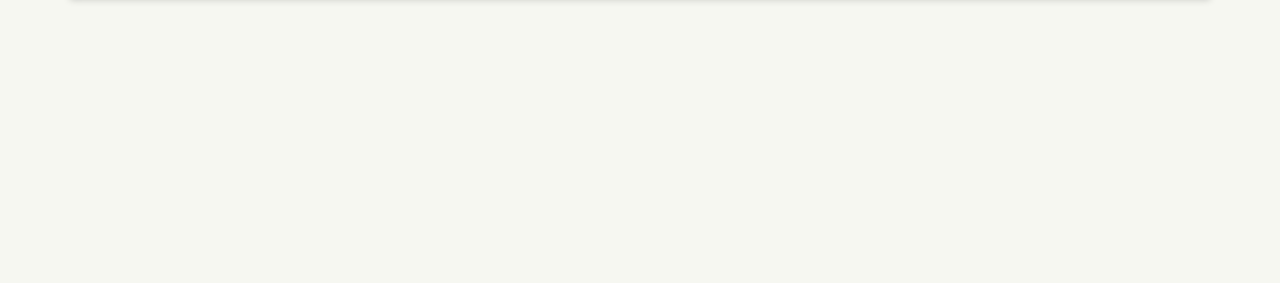
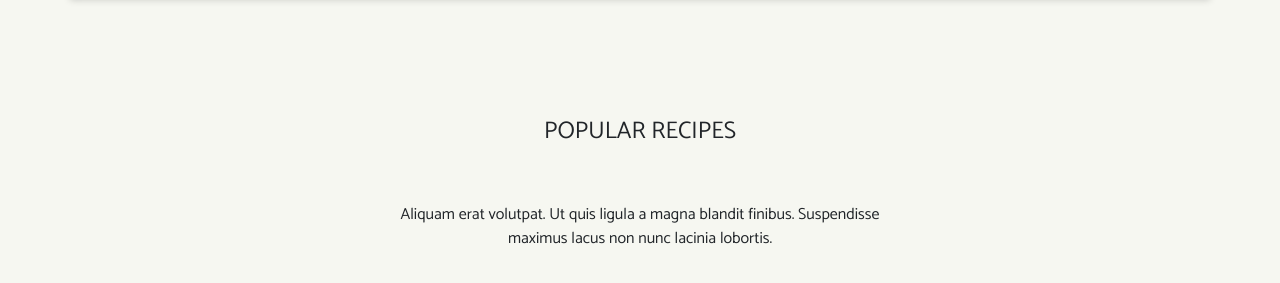
Before and after one commit to luirusso/proj-html-vuejs, a Vue app: page / in a window 1280 px wide. Shown: the part 1374-1657 px from the top of the page. Before the commit the page ends 1444 px from the top, so only its background shows below. Built offline with nearby package versions, Linux system fonts and the light colour scheme.

Commit message:
added component to divide sections

```diff
--- a/src/components/Main.vue
+++ b/src/components/Main.vue
@@ -1,6 +1,6 @@
 <template>
     <main>
-        <div class="container pb-5 position-relative">
+        <div class="container white pb-5 position-relative">
             <div
                 class="d-flex pb-4 justify-content-space-between align-items-center"
             >
@@ -28,16 +28,22 @@
                 </div>
             </div>
         </div>
+
+        <div class="container_divider">
+            <SectionDivider />
+        </div>
     </main>
 </template>
 
 <script>
 import Card from "./Card.vue";
+import SectionDivider from "./SectionDivider.vue";
 
 export default {
     name: "Main",
     components: {
         Card,
+        SectionDivider,
     },
 
     data() {
@@ -79,8 +85,7 @@ hr {
     overflow: hidden;
 }
 
-.container {
-    background-color: white;
+.container.white {
     box-shadow: 0px 0px 7px 0px #0000002e, 0px 0px 0px 0px rgb(0 0 0 / 0%);
     padding: 2rem 2rem;
     top: -70px;
--- /dev/null
+++ b/src/components/SectionDivider.vue
@@ -0,0 +1,18 @@
+<template>
+    <section class="text-center pb-5">
+        <h4 class="pt-5 pb-5">POPULAR RECIPES</h4>
+
+        <div class="fs-6">
+            Aliquam erat volutpat. Ut quis ligula a magna blandit finibus.
+            Suspendisse maximus lacus non nunc lacinia lobortis.
+        </div>
+    </section>
+</template>
+
+<script>
+export default {
+    name: "SectionDivider",
+};
+</script>
+
+<style scoped lang="scss"></style>
--- a/src/styles/globals.scss
+++ b/src/styles/globals.scss
@@ -23,6 +23,11 @@ a {
     margin: 0 auto;
 }
 
+.container_divider {
+    width: 540px;
+    margin: 0 auto;
+}
+
 .button_site {
     background-color: $primary-color;
     padding: 5px 10px;
@@ -42,6 +47,10 @@ a {
     width: 100%;
 }
 
+.white {
+    background-color: white;
+}
+
 .box-shadow {
     box-shadow: 0px 0px 7px 0px #0000002e, 0px 0px 0px 0px rgb(0 0 0 / 0%);
     padding: 2rem 2rem;
```
